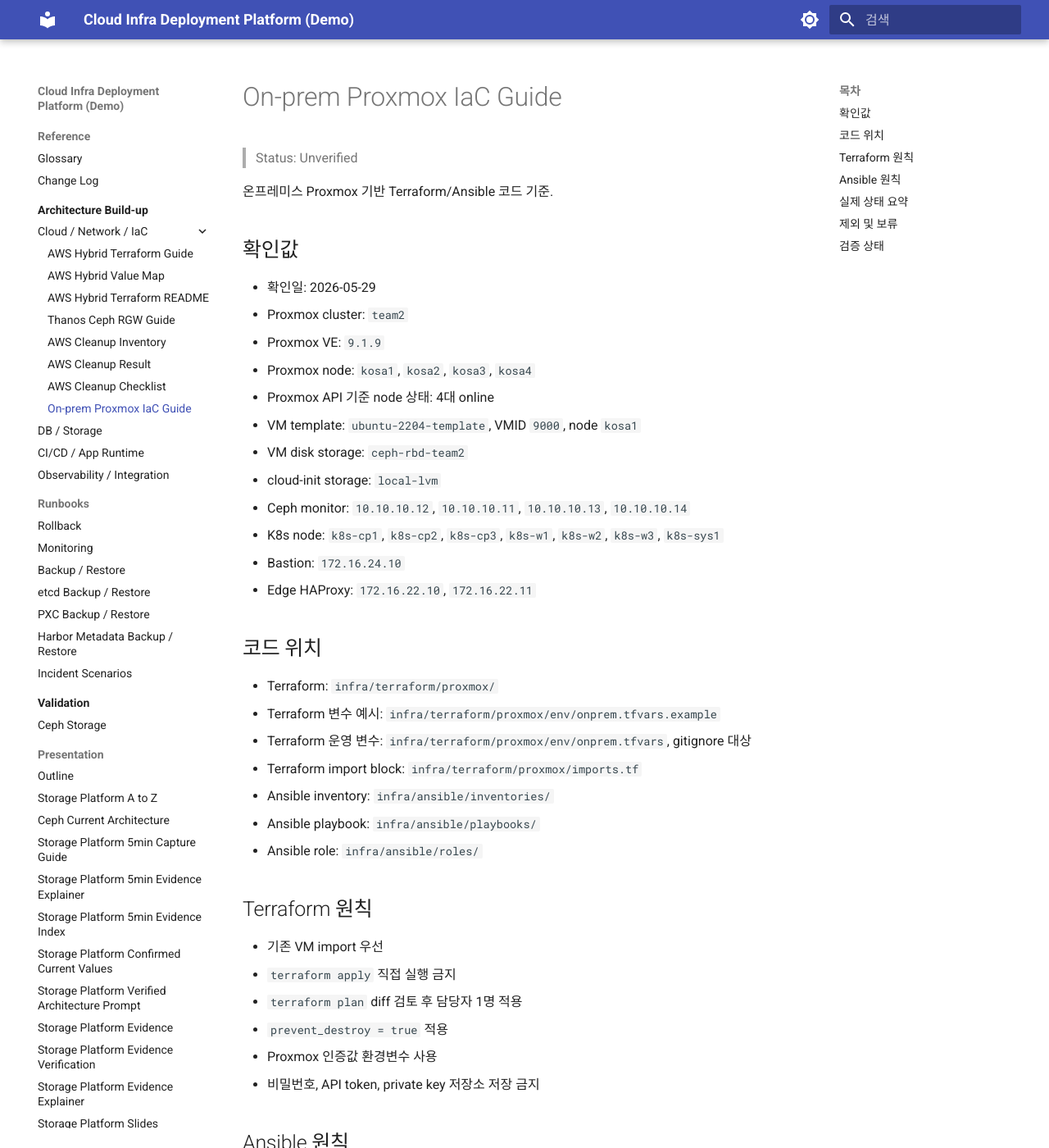
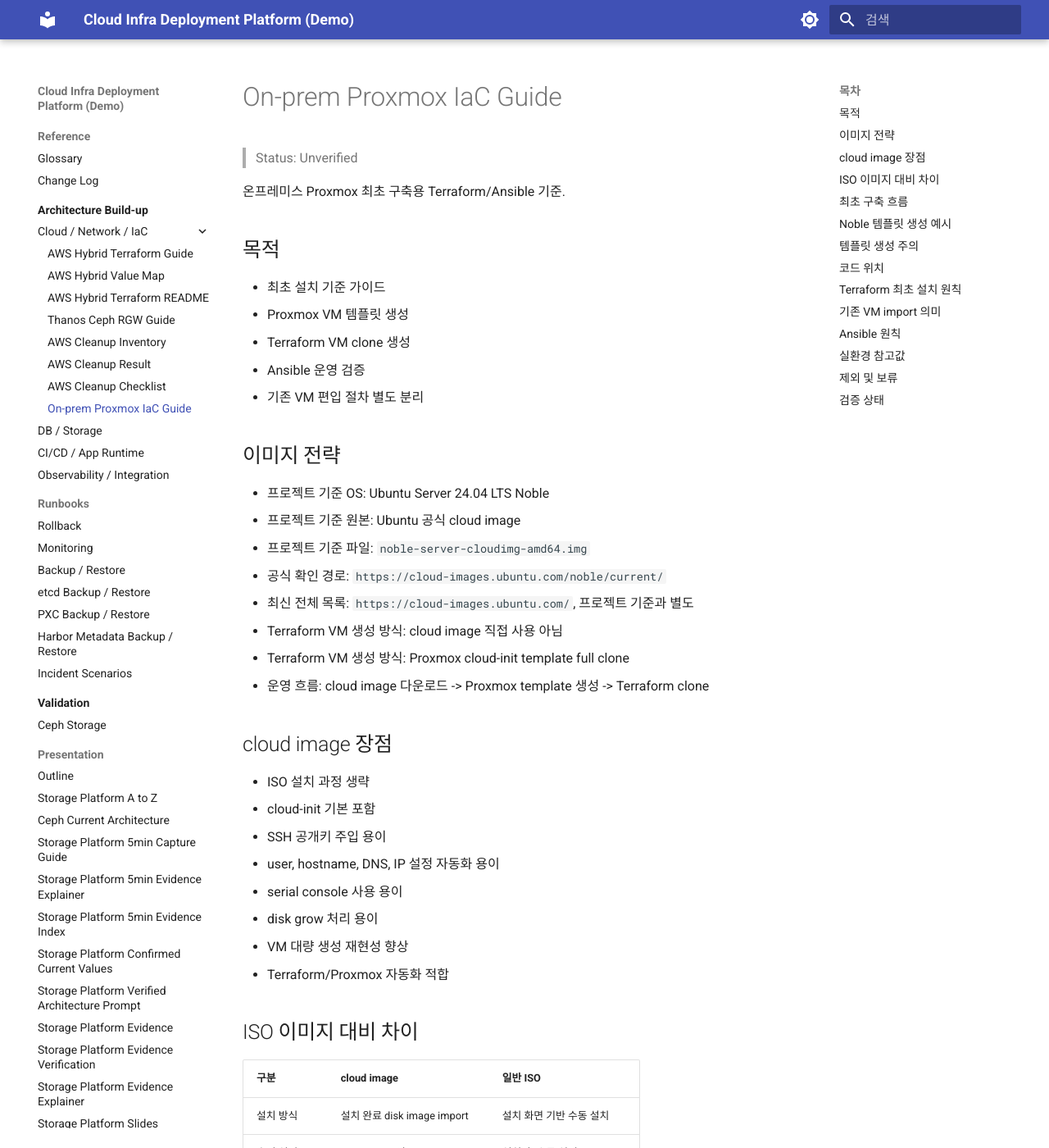
Before and after one commit to KosaCloudTeam2/infra-platform, an MkDocs documentation site: the page built from docs/architecture/build-up/cloud_network_iac/onprem-proxmox-iac-guide.md, in a window 1280 px wide and 1400 px high. Shown: the whole window at 82% size. Built offline with MkDocs 1.6.1 and Material for MkDocs 9.7.7, drawn with Linux system fonts in a browser that asks for light colours; some of the changed text lies outside the part shown.

Commit message:
docs: iac 절차 수정

````diff
--- a/docs/architecture/build-up/cloud_network_iac/onprem-proxmox-iac-guide.md
+++ b/docs/architecture/build-up/cloud_network_iac/onprem-proxmox-iac-guide.md
@@ -2,41 +2,123 @@
 
 > Status: Unverified
 
-온프레미스 Proxmox 기반 Terraform/Ansible 코드 기준.
+온프레미스 Proxmox 최초 구축용 Terraform/Ansible 기준.
 
-## 확인값
+## 목적
 
-- 확인일: 2026-05-29
-- Proxmox cluster: `team2`
-- Proxmox VE: `9.1.9`
-- Proxmox node: `kosa1`, `kosa2`, `kosa3`, `kosa4`
-- Proxmox API 기준 node 상태: 4대 online
-- VM template: `ubuntu-2204-template`, VMID `9000`, node `kosa1`
-- VM disk storage: `ceph-rbd-team2`
-- cloud-init storage: `local-lvm`
-- Ceph monitor: `10.10.10.12`, `10.10.10.11`, `10.10.10.13`, `10.10.10.14`
-- K8s node: `k8s-cp1`, `k8s-cp2`, `k8s-cp3`, `k8s-w1`, `k8s-w2`, `k8s-w3`, `k8s-sys1`
-- Bastion: `172.16.24.10`
-- Edge HAProxy: `172.16.22.10`, `172.16.22.11`
+- 최초 설치 기준 가이드
+- Proxmox VM 템플릿 생성
+- Terraform VM clone 생성
+- Ansible 운영 검증
+- 기존 VM 편입 절차 별도 분리
+
+## 이미지 전략
+
+- 프로젝트 기준 OS: Ubuntu Server 24.04 LTS Noble
+- 프로젝트 기준 원본: Ubuntu 공식 cloud image
+- 프로젝트 기준 파일: `noble-server-cloudimg-amd64.img`
+- 공식 확인 경로: `https://cloud-images.ubuntu.com/noble/current/`
+- 최신 전체 목록: `https://cloud-images.ubuntu.com/`, 프로젝트 기준과 별도
+- Terraform VM 생성 방식: cloud image 직접 사용 아님
+- Terraform VM 생성 방식: Proxmox cloud-init template full clone
+- 운영 흐름: cloud image 다운로드 -> Proxmox template 생성 -> Terraform clone
+
+## cloud image 장점
+
+- ISO 설치 과정 생략
+- cloud-init 기본 포함
+- SSH 공개키 주입 용이
+- user, hostname, DNS, IP 설정 자동화 용이
+- serial console 사용 용이
+- disk grow 처리 용이
+- VM 대량 생성 재현성 향상
+- Terraform/Proxmox 자동화 적합
+
+## ISO 이미지 대비 차이
+
+| 구분         | cloud image                    | 일반 ISO                    |
+| :----------- | :----------------------------- | :-------------------------- |
+| 설치 방식    | 설치 완료 disk image import    | 설치 화면 기반 수동 설치    |
+| 초기 설정    | cloud-init 주입                | 설치 후 수동 설정           |
+| 자동화       | Terraform/Ansible 친화         | 추가 템플릿 작업 필요       |
+| 대량 생성    | template clone 적합            | 반복 설치 부적합            |
+| 커스터마이징 | cloud-init/Ansible 후처리 중심 | 설치 단계 커스터마이징 중심 |
+
+## 최초 구축 흐름
+
+- 1단계: Proxmox cluster 준비
+- 2단계: Ceph RBD storage 준비
+- 3단계: Ubuntu Noble cloud image 다운로드
+- 4단계: Proxmox cloud-init template 생성
+- 5단계: `env/onprem.tfvars` 작성
+- 6단계: Terraform plan 검토
+- 7단계: Terraform apply 담당자 1명 실행
+- 8단계: Ansible `verify.yml` 검증
+
+## Noble 템플릿 생성 예시
+
+Proxmox node에서 실행.
+
+```bash
+cd /var/lib/vz/template/iso
+wget https://cloud-images.ubuntu.com/noble/current/noble-server-cloudimg-amd64.img
+
+qm create 9000 \
+  --name ubuntu-2404-noble-template \
+  --memory 2048 \
+  --cores 2 \
+  --cpu host \
+  --net0 virtio,bridge=vmbr0 \
+  --ostype l26
+
+qm importdisk 9000 noble-server-cloudimg-amd64.img ceph-rbd-team2
+qm set 9000 --scsihw virtio-scsi-pci --scsi0 ceph-rbd-team2:vm-9000-disk-0
+qm set 9000 --ide2 local-lvm:cloudinit
+qm set 9000 --boot order=scsi0
+qm set 9000 --serial0 socket --vga serial0
+qm set 9000 --agent enabled=1
+qm template 9000
+```
+
+## 템플릿 생성 주의
+
+- `qm importdisk` 후 실제 disk 이름 확인 필요
+- storage 이름 환경별 확인 필요
+- `ceph-rbd-team2` 없으면 실제 RBD storage 이름 사용
+- `local-lvm` 없으면 실제 cloud-init datastore 사용
+- VMID `9000` 충돌 시 다른 template VMID 사용
+- Terraform `template_vm_id` 값 동기화
+- Terraform `template_node_name` 값 동기화
 
 ## 코드 위치
 
 - Terraform: `infra/terraform/proxmox/`
 - Terraform 변수 예시: `infra/terraform/proxmox/env/onprem.tfvars.example`
 - Terraform 운영 변수: `infra/terraform/proxmox/env/onprem.tfvars`, gitignore 대상
-- Terraform import block: `infra/terraform/proxmox/imports.tf`
+- 기존 VM import 예시: `infra/terraform/proxmox/imports.existing.example`
 - Ansible inventory: `infra/ansible/inventories/`
 - Ansible playbook: `infra/ansible/playbooks/`
 - Ansible role: `infra/ansible/roles/`
 
-## Terraform 원칙
+## Terraform 최초 설치 원칙
 
-- 기존 VM import 우선
-- `terraform apply` 직접 실행 금지
+- 기본 경로: VM 신규 생성
+- 생성 방식: Proxmox template full clone
+- `imports.tf` 기본 미사용
+- `terraform apply` 단독 실행 금지
 - `terraform plan` diff 검토 후 담당자 1명 적용
 - `prevent_destroy = true` 적용
 - Proxmox 인증값 환경변수 사용
 - 비밀번호, API token, private key 저장소 저장 금지
+
+## 기존 VM import 의미
+
+- 의미: 이미 존재하는 Proxmox VM을 Terraform state로 편입
+- 목적: 기존 VM 재생성 방지
+- 사용 시점: 수동 구축 후 Terraform 관리로 전환할 때
+- 최초 설치 기본값: 사용 안 함
+- 사용 파일: `imports.existing.example` -> `imports.tf` 복사
+- `imports.tf`: gitignore 대상
 
 ## Ansible 원칙
 
@@ -47,26 +129,33 @@
 - `edge-haproxy.yml` 실행 시 TLS 인증서 존재 확인
 - HAProxy stats password Ansible Vault 관리
 
-## 실제 상태 요약
+## 실환경 참고값
 
-| 구분               | 값                                |
-| :----------------- | :-------------------------------- |
-| Kubernetes version | `v1.30.14`                        |
-| containerd version | `2.2.1`                           |
-| OS                 | `Ubuntu 24.04.4 LTS`              |
-| StorageClass       | `team2-rbd-block`                 |
-| MetalLB pool       | `172.16.23.50-172.16.23.99`       |
-| PXC status         | `ready`, PXC `3`, ProxySQL `2`    |
-| ProxySQL endpoint  | `kosa-pxc-proxysql.pii-protected` |
-| PXC PVC            | `50Gi`, `team2-rbd-block`         |
-| ProxySQL PVC       | `2Gi`, `team2-rbd-block`          |
+아래 값은 2026-05-29 조회 기준 참고값. 최초 설치 기본값 아님.
+
+| 구분                        | 값                                                |
+| :-------------------------- | :------------------------------------------------ |
+| Proxmox cluster             | `team2`                                           |
+| Proxmox VE                  | `9.1.9`                                           |
+| Proxmox node                | `kosa1`, `kosa2`, `kosa3`, `kosa4`                |
+| 기존 template               | `ubuntu-2204-template`, VMID `9000`, node `kosa1` |
+| 프로젝트 기준 신규 template | `ubuntu-2404-noble-template`                      |
+| VM disk storage             | `ceph-rbd-team2`                                  |
+| cloud-init storage          | `local-lvm`                                       |
+| Kubernetes version          | `v1.30.14`                                        |
+| containerd version          | `2.2.1`                                           |
+| OS                          | `Ubuntu 24.04.4 LTS`                              |
+| StorageClass                | `team2-rbd-block`                                 |
+| MetalLB pool                | `172.16.23.50-172.16.23.99`                       |
+| PXC status                  | `ready`, PXC `3`, ProxySQL `2`                    |
+| ProxySQL endpoint           | `kosa-pxc-proxysql.pii-protected`                 |
 
 ## 제외 및 보류
 
 - `pfsense-1`, `pfsense-2`: appliance 수동 운영
 - `lb-1`, `lb-2`: linked clone disk path 추가 확인 필요
-- `edge-haproxy`, `edge-haproxy2`: Terraform import 전 별도 검토
-- Kubernetes join 자동화: 기존 cluster 안정성 우선, 별도 보류
+- `edge-haproxy`, `edge-haproxy2`: Ansible 관리 우선
+- Kubernetes join 자동화: 별도 bootstrap 가이드 필요
 
 ## 검증 상태
 
@@ -74,7 +163,7 @@
 - QEMU guest agent 내부 조회: 완료
 - Kubernetes API 조회: 완료
 - Terraform fmt: 통과
-- Terraform validate: 통과
-- Terraform plan: `8 to import, 0 to add, 0 to change, 0 to destroy`
+- Terraform validate: 이전 구성 기준 통과
+- Terraform plan: 이전 import 구성 기준 통과
 - Ansible syntax/check: 로컬 Ansible 미설치로 미검증
 - MkDocs build: 통과
````
Also changed, not shown: docs/architecture/build-up/cloud_network_iac/README.md (+1 -1 lines), docs/change_log.md (+5 -4 lines), infra/terraform/proxmox/README.md (+13 -8 lines), 3 other files.
